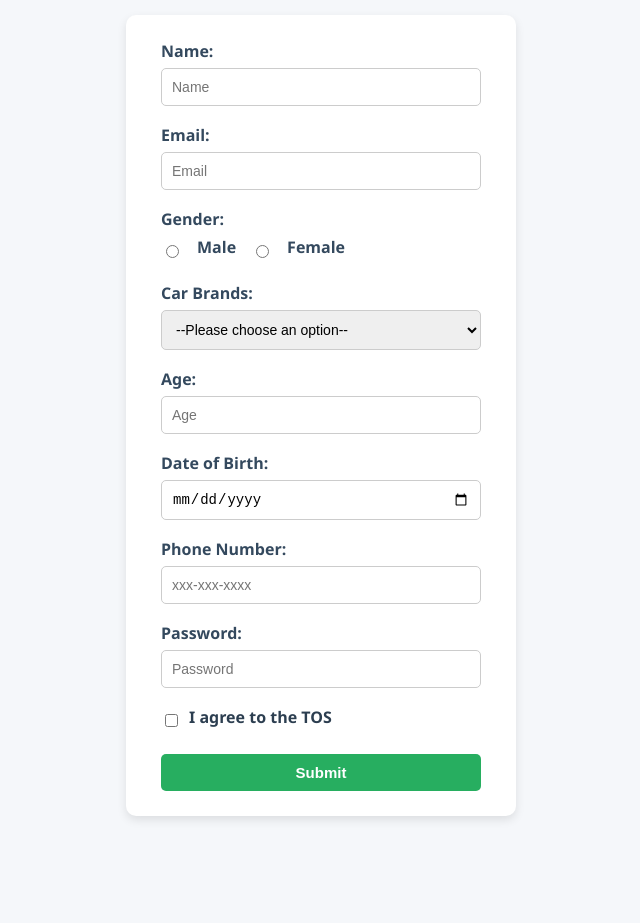
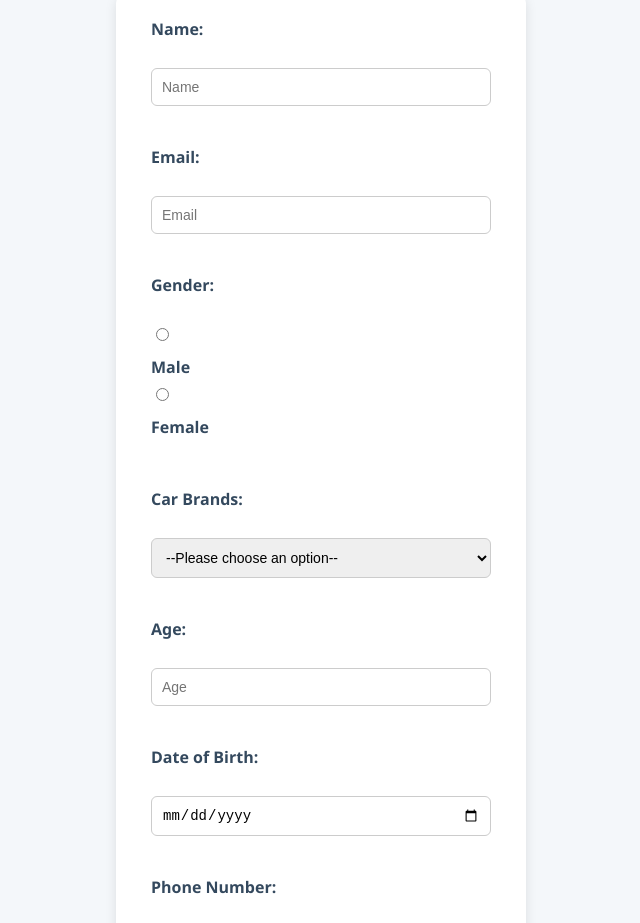
Before and after one commit to acciojob/signup-form-car-MohitGirase, a website: page main.html in a window 1280 px wide. Shown: the part 129-1052 px from the top of the page, without its empty margins (319-959 px from the left). Before the commit the page ends 995 px from the top, so only its background shows below. Drawn offline with Linux system fonts and the light colour scheme.

Commit message:
created a submission

```diff
--- a/main.html
+++ b/main.html
@@ -13,46 +13,61 @@
 
   <form method="post">
 
-    <label for="name">Name:</label>
-    <input type="text" id="name" placeholder="Name" required>
+    <!-- Name -->
+    <label for="name">Name:</label><br>
+    <input type="text" id="name" name="name" placeholder="Name" required>
+    <br><br>
 
-    <label for="email">Email:</label>
-    <input type="email" id="email" placeholder="Email" required>
+    <!-- Email -->
+    <label for="email">Email:</label><br>
+    <input type="email" id="email" name="email" placeholder="Email" required>
+    <br><br>
 
-    <label>Gender:</label>
-    <div class="gender-options">
-      <input type="radio" id="gender_m" name="gender" value="male" required>
-      <label for="gender_m">Male</label>
-      <input type="radio" id="gender_f" name="gender" value="female" required>
-      <label for="gender_f">Female</label>
-    </div>
+    <!-- Gender -->
+    <label>Gender:</label><br>
+    <input type="radio" id="gender_m" name="gender" value="male" required>
+    <label for="gender_m">Male</label>
+    <input type="radio" id="gender_f" name="gender" value="female" required>
+    <label for="gender_f">Female</label>
+    <br><br>
 
-    <label for="cars">Car Brands:</label>
-    <select id="cars" required>
+    <!-- Car Brands -->
+    <label for="cars">Car Brands:</label><br>
+    <select id="cars" name="cars" required>
       <option value="">--Please choose an option--</option>
       <option value="toyota">Toyota</option>
       <option value="honda">Honda</option>
       <option value="bmw">BMW</option>
       <option value="tesla">Tesla</option>
     </select>
+    <br><br>
 
-    <label for="age">Age:</label>
-    <input type="number" id="age" placeholder="Age" required>
+    <!-- Age -->
+    <label for="age">Age:</label><br>
+    <input type="number" id="age" name="age" placeholder="Age" required>
+    <br><br>
 
-    <label for="dob">Date of Birth:</label>
-    <input type="date" id="dob" required>
+    <!-- Date of Birth -->
+    <label for="dob">Date of Birth:</label><br>
+    <input type="date" id="dob" name="dob" required>
+    <br><br>
 
-    <label for="tel">Phone Number:</label>
-    <input type="tel" id="tel" placeholder="xxx-xxx-xxxx" required>
+    <!-- Phone Number -->
+    <label for="tel">Phone Number:</label><br>
+    <input type="tel" id="tel" name="tel" placeholder="xxx-xxx-xxxx" pattern="[0-9]{3}-[0-9]{3}-[0-9]{4}">
+    <br><br>
 
-    <label for="password">Password:</label>
-    <input type="password" id="password" placeholder="Password" required>
+    <!-- Password -->
+    <label for="password">Password:</label><br>
+    <input type="password" id="password" name="password" placeholder="Password" required>
+    <br><br>
 
-    <div class="tos">
-      <input type="checkbox" id="tos" required>
-      <label for="tos">I agree to the TOS</label>
-    </div>
+    <!-- Terms of Service -->
+    <input type="checkbox" id="tos" name="tos" required>
+    <label for="tos">I agree to the TOS</label>
+    <br><br>
 
+    <!-- Submit Button -->
     <button type="submit">Submit</button>
   </form>
 
--- a/styles.css
+++ b/styles.css
@@ -1,36 +1,40 @@
-/* Page setup */
+/* General page setup */
 body {
   font-family: "Segoe UI", Tahoma, Geneva, Verdana, sans-serif;
-  background-color: #f5f7fa;
+  background-color: #f4f7fa;
+  margin: 0;
+  padding: 40px 0;
   display: flex;
   flex-direction: column;
   align-items: center;
-  margin: 0;
-  padding: 50px 0;
 }
 
+/* Heading */
 h1 {
   color: #2c3e50;
-  margin-bottom: 30px;
+  margin-bottom: 25px;
   text-align: center;
+  font-size: 28px;
 }
 
+/* Form container */
 form {
   background-color: #ffffff;
   padding: 25px 35px;
   border-radius: 10px;
-  box-shadow: 0 4px 10px rgba(0, 0, 0, 0.1);
-  width: 320px;
-  display: flex;
-  flex-direction: column;
+  width: 340px;
+  box-shadow: 0px 4px 12px rgba(0, 0, 0, 0.1);
 }
 
+/* Labels */
 label {
+  display: block;
+  margin-bottom: 6px;
   font-weight: 600;
-  margin-bottom: 6px;
   color: #34495e;
 }
 
+/* Input and select fields */
 input[type="text"],
 input[type="email"],
 input[type="number"],
@@ -38,50 +42,60 @@ input[type="date"],
 input[type="tel"],
 input[type="password"],
 select {
+  width: 100%;
   padding: 10px;
+  border: 1px solid #ccc;
+  border-radius: 6px;
+  font-size: 14px;
   margin-bottom: 18px;
-  border: 1px solid #ccc;
-  border-radius: 5px;
-  font-size: 14px;
+  box-sizing: border-box;
   transition: border-color 0.3s ease;
 }
 
+/* Focus effect */
 input:focus,
 select:focus {
-  border-color: #2980b9;
+  border-color: #3498db;
   outline: none;
 }
 
-.gender-options {
-  display: flex;
-  align-items: center;
-  gap: 15px;
-  margin-bottom: 18px;
+/* Gender section inline */
+input[type="radio"] {
+  margin-right: 5px;
+  margin-bottom: 15px;
 }
 
-.tos {
-  display: flex;
-  align-items: center;
-  margin-bottom: 20px;
+/* Checkbox styling */
+input[type="checkbox"] {
+  margin-right: 8px;
 }
 
-.tos label {
-  margin-left: 8px;
-  color: #2c3e50;
-}
-
+/* Submit button */
 button {
+  width: 100%;
   padding: 10px;
   background-color: #27ae60;
   color: white;
+  border: none;
+  border-radius: 6px;
+  cursor: pointer;
   font-size: 15px;
   font-weight: 600;
-  border: none;
-  border-radius: 5px;
-  cursor: pointer;
   transition: background-color 0.3s ease;
 }
 
+/* Hover effect on button */
 button:hover {
   background-color: #219150;
 }
+
+/* Responsive adjustments */
+@media (max-width: 400px) {
+  form {
+    width: 90%;
+    padding: 20px;
+  }
+  h1 {
+    font-size: 24px;
+  }
+}
```
